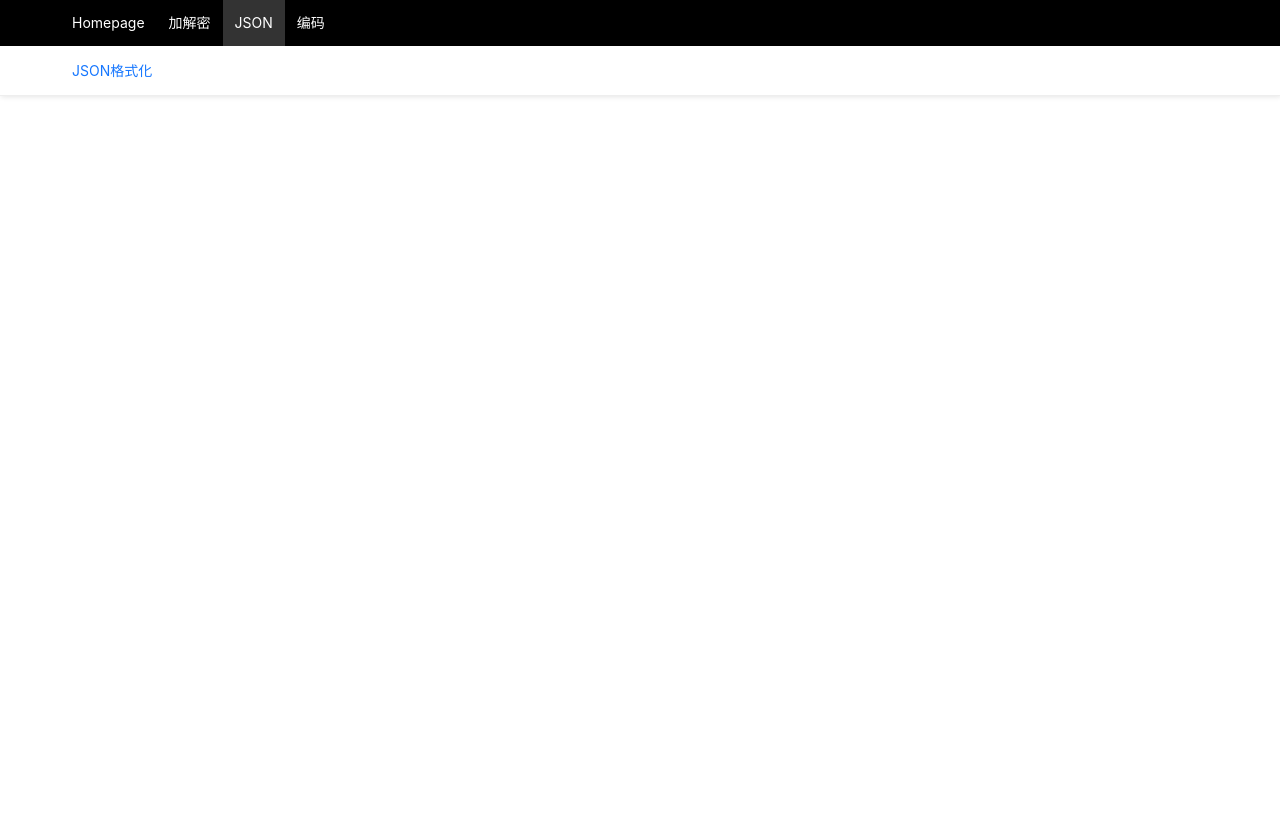
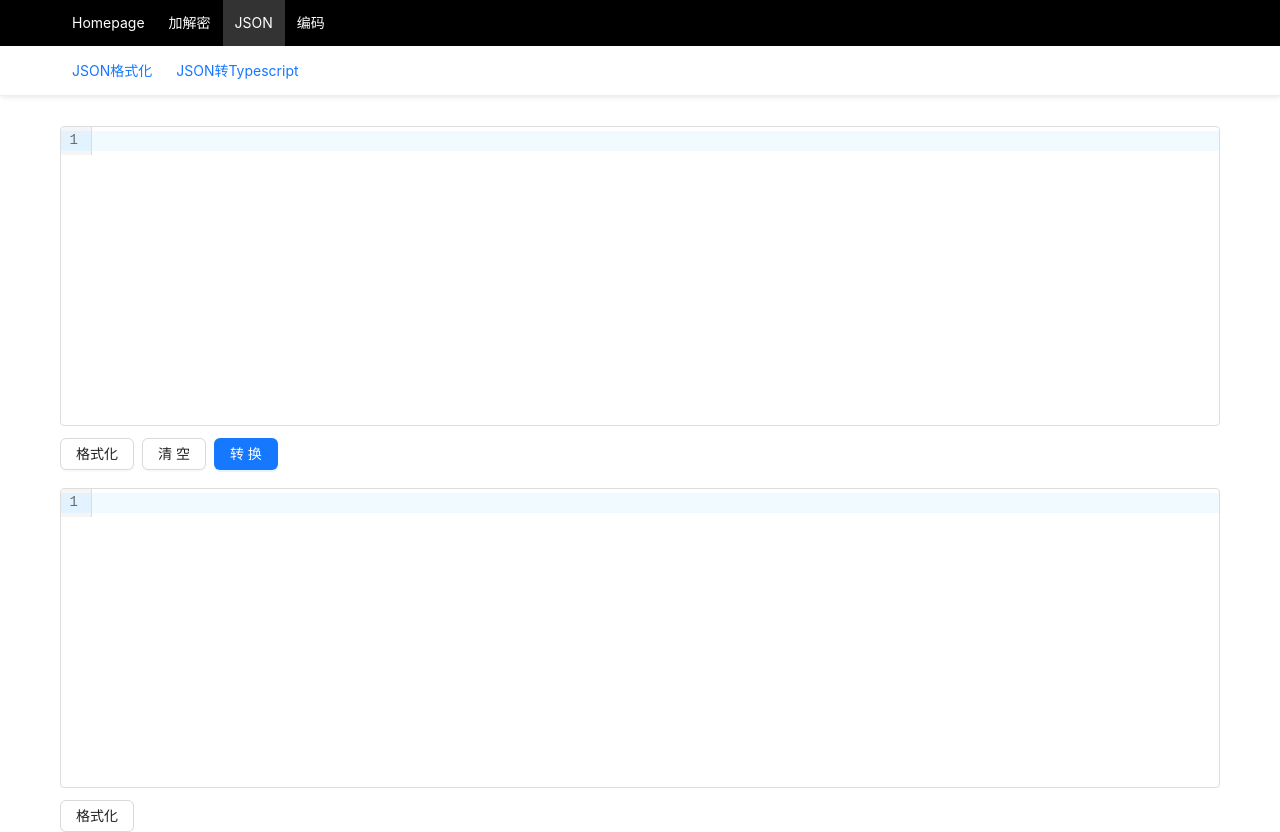
Before and after one commit to ComfortableLiu/code-pulse-vue, a Vue app: page /json/json2TypeScript in a window 1280 px wide. Before the commit the page ends 800 px from the top, so only its background shows below. Built offline with nearby package versions, Linux system fonts and the light colour scheme.

Commit message:
feat: 增加json转ts模块

```diff
--- a/package.json
+++ b/package.json
@@ -19,6 +19,7 @@
   "license": "ISC",
   "packageManager": "pnpm@10.12.1",
   "dependencies": {
+    "@codemirror/autocomplete": "^6.18.6",
     "@codemirror/commands": "^6.8.1",
     "@codemirror/lang-css": "^6.3.1",
     "@codemirror/lang-html": "^6.4.9",
--- a/src/components/CodeEditor.vue
+++ b/src/components/CodeEditor.vue
@@ -8,7 +8,7 @@
       class="editor"
       :style="props.style"
     />
-    <a-button-group>
+    <div class="extension-action">
       <a-button
         v-if="props.showFormat"
         @click="doFormatCode"
@@ -16,7 +16,7 @@
         格式化
       </a-button>
       <slot name="button" />
-    </a-button-group>
+    </div>
   </div>
 </template>
 
@@ -30,10 +30,14 @@ import { html } from "@codemirror/lang-html";
 import { markdown } from "@codemirror/lang-markdown";
 import { css } from "@codemirror/lang-css";
 import { LanguageSupport } from "@codemirror/language";
+import { autocompletion } from "@codemirror/autocomplete"
 import { EditorSelection, EditorState, StateEffect, StateField } from "@codemirror/state";
 import { Decoration } from "@codemirror/view";
+import type CodeEditor from "@/components/CodeEditor.vue";
 
-type CodeType = 'css' | 'html' | 'javascript' | 'json' | 'markdown' | 'text'
+type CodeType = 'css' | 'html' | 'javascript' | 'typescript' | 'json' | 'markdown' | 'text'
+
+export type CodeEditorInstance = InstanceType<typeof CodeEditor>;
 
 interface ICodeEditorProps {
   value: string
@@ -66,11 +70,14 @@ export interface FormatError {
 const langConfig: {
   [key in CodeType]: {
     extension?: LanguageSupport,
-    format: 'babel' | 'json' | 'html' | 'css' | 'markdown' | 'text'
+    format: 'babel' | 'json' | 'html' | 'css' | 'markdown' | 'text' | 'typescript'
   }
 } = {
   javascript: {
-    extension: javascript(),
+    extension: javascript({
+      typescript: false,
+      jsx: true
+    }),
     format: 'babel'
   },
   json: {
@@ -92,6 +99,13 @@ const langConfig: {
   text: {
     extension: undefined,
     format: 'text'
+  },
+  typescript: {
+    extension: javascript({
+      typescript: true,
+      jsx: true
+    }),
+    format: 'typescript'
   }
 }
 
@@ -149,6 +163,11 @@ onMounted(() => {
           }
         }),
         highlightField,
+        autocompletion({
+          activateOnTyping: true,
+          maxRenderedOptions: 20,
+          defaultKeymap: true,
+        }),
       ].filter(a => !!a)
     }),
     parent: editorContainer.value!
@@ -182,6 +201,7 @@ const doFormatCode = async () => {
   }
 }
 
+// 高亮报错行
 const handle = (line: number) => {
   if (line === 0) {
     editorView.dispatch({
@@ -198,14 +218,16 @@ const handle = (line: number) => {
   const deco = highlightTheme.range(lineObj.from)
 
   editorView.dispatch({
-    effects: addHighlight.of(deco)
-  })
-  editorView.dispatch({
     effects: [
+      addHighlight.of(deco),
       EditorView.scrollIntoView(EditorSelection.range(editorView.state.doc.line(line).from, editorView.state.doc.line(line).to)),
     ]
   })
 }
+
+defineExpose({
+  doFormatCode
+})
 
 // 组件销毁时清理
 onUnmounted(() => {
@@ -231,7 +253,11 @@ onUnmounted(() => {
   margin-top: 6px;
 }
 
-.highlight-line {
-  background-color: red;
+.extension-action {
+  display: flex;
+  flex-direction: row;
+  align-items: center;
+  flex-wrap: wrap;
+  gap: 8px;
 }
 </style>
--- a/src/components/format-utils.ts
+++ b/src/components/format-utils.ts
@@ -7,9 +7,9 @@ import prettierPluginEstree from "prettier/plugins/estree";
 /**
  * 格式化代码
  * @param text
- * @param parser - 'babel' | 'json' | 'html' | 'css' | 'markdown' | 'text'
+ * @param parser - 'babel' | 'json' | 'html' | 'css' | 'markdown' | 'text' | 'typescript'
  */
-export async function formatCode(text: string, parser: 'babel' | 'json' | 'html' | 'css' | 'markdown' | 'text') {
+export async function formatCode(text: string, parser: 'babel' | 'json' | 'html' | 'css' | 'markdown' | 'text' | 'typescript') {
   if (!parser || parser === 'text') return text
   return prettier.format(text, {
     parser: parser,
--- /dev/null
+++ b/src/pages/json/JsonToTypescript.vue
@@ -0,0 +1,132 @@
+<template>
+  <div class="container">
+    <code-editor
+      v-model:value="jsonStr"
+      language="json"
+      show-format
+      style="max-height: 300px"
+      container-style="margin-top: 24px"
+      @format-error="handleFormatError"
+    >
+      <template #button>
+        <a-button class="button" @click="jsonStr=''">清空</a-button>
+        <a-button
+          class="button"
+          type="primary"
+          @click="transformTypescript"
+        >
+          转换
+        </a-button>
+<!--        <a-checkbox>-->
+<!--          需要分号-->
+<!--        </a-checkbox>-->
+<!--        <a-checkbox>-->
+<!--          添加导出-->
+<!--        </a-checkbox>-->
+      </template>
+    </code-editor>
+    <a-alert
+      v-show="formatErrorMessage"
+      type="error"
+    >
+      <template #message>
+        <pre>{{ formatErrorMessage }}</pre>
+      </template>
+    </a-alert>
+
+    <code-editor
+      ref="tsEditorRef"
+      v-model:value="typescriptStr"
+      language="typescript"
+      show-format
+      style="max-height: 300px"
+    />
+  </div>
+</template>
+<script setup lang="ts">
+import CodeEditor, { type CodeEditorInstance, type FormatError } from "@/components/CodeEditor.vue";
+import { ref } from "vue";
+import type { IAnyObj } from "@/utils/type.ts";
+
+// json内容
+const jsonStr = ref('')
+const typescriptStr = ref('')
+// 持有ts组件的ref，为了调用其格式化代码
+const tsEditorRef = ref<CodeEditorInstance>()
+
+const formatErrorMessage = ref('')
+
+const handleFormatError = (e?: FormatError) => {
+  formatErrorMessage.value = e?.codeFrame || ''
+}
+
+const handle = (obj: IAnyObj, name: string) => {
+  const t: IAnyObj = {}
+  const list: { obj: IAnyObj, name: string }[] = []
+  Object.keys(obj || []).forEach(key => {
+    // 将key，按照key中的非字母数字的所有字符进行切分
+    // 为了处理字符串的特殊情况，比如"@abc/def_123:4.5.66-qqq"，需要处理成"IAbcDef1234566Qqq"
+    const keyStr = key.split(/[^A-Za-z0-9]/)
+      .filter(Boolean)
+      .map((key, index) => index > 0 ? key.charAt(0).toUpperCase() + key.slice(1) : key)
+      .join('') || 'unknownName'
+
+    // 处理非对象
+    if (typeof obj[key] !== 'object') {
+      t[keyStr] = typeof obj[key]
+      return
+    }
+
+    // 处理对象
+    t[keyStr] = `I${keyStr.charAt(0).toUpperCase() + keyStr.slice(1)}`
+    if (Array.isArray(obj[key])) {
+      if (obj[key].length === 0) {
+        t[keyStr] = 'any[]'
+        return
+      } else if (typeof obj[key][0] !== 'object') {
+        t[keyStr] = typeof obj[key][0] + '[]'
+        return
+      } else {
+        t[keyStr] += '[]'
+      }
+    }
+    list.push({
+      obj: Array.isArray(obj[key]) ? obj[key][0] : obj[key],
+      name: keyStr,
+    })
+  })
+  return {
+    list,
+    str: `interface I${name.charAt(0).toUpperCase() + name.slice(1)} {\n${Object.keys(t).map(key => `  ${key}: ${t[key]}`).join('\n')}\n}\n\n`,
+  }
+}
+
+const transformTypescript = () => {
+  let ans = ''
+  const obj = JSON.parse(jsonStr.value)
+  const list = []
+  list.push({
+    obj,
+    name: 'root',
+  })
+  while (list.length) {
+    const item = list.shift()!
+    const { list: newList, str } = handle(item.obj, item.name)
+    ans += str
+    // 将所有newList里面的元素添加到list里面
+    newList.forEach(item => list.push(item))
+  }
+  typescriptStr.value = ans
+  setTimeout(() => tsEditorRef.value?.doFormatCode?.())
+}
+</script>
+
+<style scoped>
+.container {
+  display: flex;
+  flex-direction: column;
+  max-width: var(--page-max-width);
+  margin: 0 auto;
+  gap: 12px;
+}
+</style>
--- a/src/router/json.ts
+++ b/src/router/json.ts
@@ -9,6 +9,11 @@ const jsonRoutes: IRouteItem = {
     key: 'format',
     name: 'JSON格式化',
     component: () => import('@/pages/json/JsonFormat.vue'),
+  }, {
+    path: '/json2TypeScript',
+    key: 'json2TypeScript',
+    name: 'JSON转Typescript',
+    component: () => import('@/pages/json/JsonToTypescript.vue'),
   }]
 }
 
--- /dev/null
+++ b/src/utils/type.ts
@@ -0,0 +1,11 @@
+/**
+ * 具有任意属性的对象
+ */
+export interface IAnyObj<T = any> {
+  [propName: string]: T
+}
+
+/**
+ * 任意的函数
+ */
+export type IAnyFn = (...args: any[]) => any
```
Also changed, not shown: 1 other file (tests, documents, lock files or other folders).
